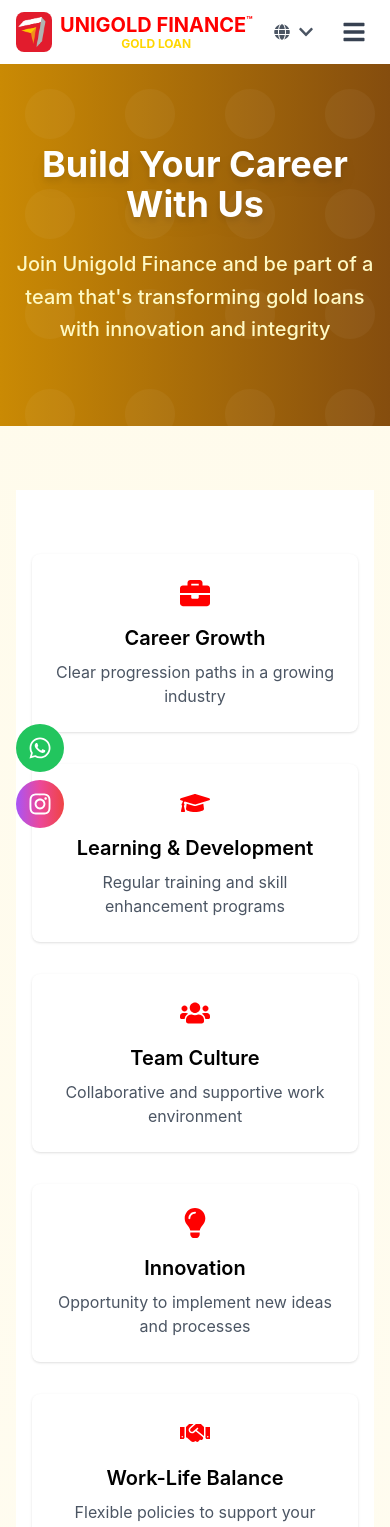
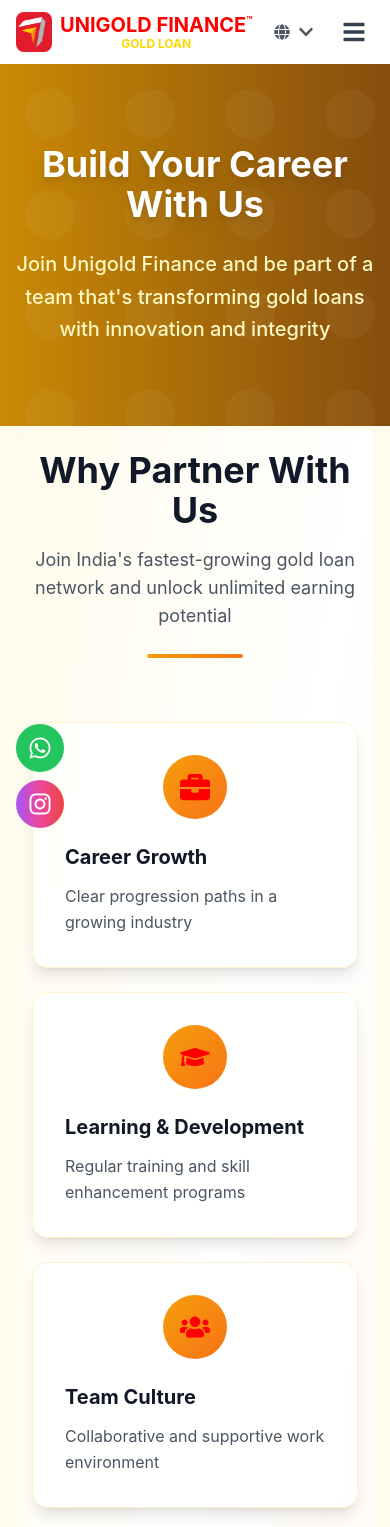
Before and after one commit to bikashsahu28/ugfl, a React (Vite) app: page /career in a window 390 px wide. Shown: the top 1527 px of the page. Built offline with nearby package versions, Linux system fonts and the light colour scheme.

Commit message:
career updated

```diff
--- a/src/pages/Career.jsx
+++ b/src/pages/Career.jsx
@@ -1,107 +1,16 @@
-import { motion } from 'framer-motion';
 import {
   FaGraduationCap,
   FaUsers,
   FaLightbulb,
   FaHandshake
 } from 'react-icons/fa';
-import { Disclosure } from '@headlessui/react';
-import { FaChevronDown, FaBriefcase } from 'react-icons/fa';
+import {  FaBriefcase } from 'react-icons/fa';
 import { ArrowRight, Clock, DollarSign, MapPin } from 'lucide-react';
+
+
+
 function Career() {
-  const container = {
-    hidden: { opacity: 0 },
-    show: {
-      opacity: 1,
-      transition: {
-        staggerChildren: 0.2
-      }
-    }
-  };
 
-  const item = {
-    hidden: { opacity: 0, y: 20 },
-    show: { opacity: 1, y: 0 }
-  };
-
-  const jobOpenings = [
-    {
-      id: 1,
-      title: "Gold Loan Officer",
-      type: "Full-time",
-      location: "Mumbai, Delhi, Bangalore",
-      description: "We're looking for customer-focused individuals to join our gold loan operations team.",
-      responsibilities: [
-        "Evaluate gold items for loan eligibility",
-        "Process loan applications and documentation",
-        "Provide excellent customer service",
-        "Maintain accurate records of transactions"
-      ],
-      requirements: [
-        "Bachelor's degree in any field",
-        "1+ years in banking/financial services (preferred)",
-        "Strong communication skills",
-        "Basic computer proficiency"
-      ]
-    },
-    {
-      id: 2,
-      title: "Gold Valuation Expert",
-      type: "Full-time",
-      location: "Mumbai",
-      description: "Join our team of certified gold valuation professionals.",
-      responsibilities: [
-        "Accurately assess gold purity and weight",
-        "Use specialized equipment for testing",
-        "Maintain valuation records",
-        "Stay updated on gold market trends"
-      ],
-      requirements: [
-        "Certification in gold valuation (required)",
-        "3+ years experience in gold appraisal",
-        "Knowledge of hallmarking standards",
-        "Attention to detail"
-      ]
-    },
-    {
-      id: 3,
-      title: "Branch Manager",
-      type: "Full-time",
-      location: "Multiple Locations",
-      description: "Lead our gold loan branch operations and team.",
-      responsibilities: [
-        "Oversee daily branch operations",
-        "Manage loan portfolio and targets",
-        "Lead and motivate branch staff",
-        "Ensure regulatory compliance"
-      ],
-      requirements: [
-        "5+ years in banking/financial services",
-        "2+ years in managerial role",
-        "Strong leadership skills",
-        "Knowledge of RBI regulations"
-      ]
-    },
-    {
-      id: 4,
-      title: "Digital Marketing Specialist",
-      type: "Full-time",
-      location: "Mumbai (Remote possible)",
-      description: "Drive our online presence and customer acquisition.",
-      responsibilities: [
-        "Develop and execute digital campaigns",
-        "Manage social media channels",
-        "Optimize website for lead generation",
-        "Analyze campaign performance"
-      ],
-      requirements: [
-        "3+ years digital marketing experience",
-        "Proficiency in SEO/SEM",
-        "Experience with analytics tools",
-        "Creative content creation skills"
-      ]
-    }
-  ];
   // ==============================================================================
 const jobs = [
     {
@@ -244,29 +153,6 @@
     }
   ];
 
-  // const [activeTab, setActiveTab] = useState('all');
-  // const [selectedJob, setSelectedJob] = useState(null);
-  // const [isModalOpen, setIsModalOpen] = useState(false);
-  // const [formData, setFormData] = useState({
-  //   name: '',
-  //   email: '',
-  //   phone: '',
-  //   position: '',
-  //   experience: '',
-  //   resume: null
-  // });
-  // const handleJobClick = (job) => {
-  //   setSelectedJob(job);
-  //   setFormData(prev => ({ ...prev, position: job.title }));
-  //   setIsModalOpen(true);
-  // };
-
-  // const departments = ["all", "operations", "sales", "customer-support", "finance"];
-
-
-  // ==============================================================================
-
-
   const benefits = [
     {
       icon: <FaBriefcase size={30} className="text-primary" />,
@@ -317,37 +203,92 @@
     </p>
   </div>
 </div>
-    <div className="max-w-7xl mx-auto px-4 py-16">
+    <div className="max-w-7xl mx-auto px-4 py-1">
  {/* Benefits */}
-<section className="why-join py-16 bg-white">
-<div className="max-w-7xl mx-auto px-4">
-<div className="grid md:grid-cols-3 gap-8">
+
+<section className="why-join py-5 bg-gradient-to-br from-amber-50 via-white to-orange-50 overflow-hidden">
+  {/* Background decorative elements */}
+
+  <div className="max-w-7xl mx-auto px-4 sm:px-6 relative">
+    {/* Section Header */}
+    <div className="text-center mb-16">
+      <h2 className="text-4xl md:text-5xl font-bold text-gray-900 mb-4">
+        Why Partner With Us
+      </h2>
+      <p className="text-lg text-gray-600 max-w-2xl mx-auto">
+        Join India's fastest-growing gold loan network and unlock unlimited earning potential
+      </p>
+      <div className="w-24 h-1 bg-gradient-to-r from-amber-500 to-orange-500 mx-auto mt-6 rounded-full"></div>
+    </div>
+
+    {/* Benefits Grid */}
+    <div className="grid md:grid-cols-2 lg:grid-cols-4 gap-6">
+      {/* Existing Benefits */}
       {benefits.map((benefit, index) => (
         <div
-className="benefit-card text-center p-6 rounded-lg shadow hover:shadow-lg transition-shadow h-full bg-white"
           key={index}
+          className="benefit-card group relative bg-white/80 backdrop-blur-sm rounded-2xl p-8 shadow-lg hover:shadow-2xl transition-all duration-500 hover:-translate-y-2 border border-amber-100"
         >
-<div className="benefit-icon mb-4 flex justify-center">
+          <div className="relative z-10">
+            <div className="benefit-icon mb-6 flex justify-center">
+              <div className="w-16 h-16 rounded-full bg-gradient-to-br from-amber-500 to-orange-500 flex items-center justify-center transform group-hover:scale-110 transition-transform duration-500">
                 {benefit.icon}
               </div>
-<h4 className="text-xl font-semibold mb-2">{benefit.title}</h4>
-<p className="text-gray-600">{benefit.description}</p>
+            </div>
+
+            <h4 className="text-xl font-bold text-gray-900 mb-3">
+              {benefit.title}
+            </h4>
+
+            <p className="text-gray-600 leading-relaxed">
+              {benefit.description}
+            </p>
+          </div>
+
+          {/* Hover effect border */}
+          <div className="absolute inset-0 rounded-2xl border-2 border-amber-500/0 group-hover:border-amber-500/30 transition-all duration-500"></div>
         </div>
       ))}
-      {/* Extra Benefit: Compensation */}
-      <div className="benefit-card text-center p-6 rounded-lg shadow hover:shadow-lg transition-shadow h-full bg-white">
-        <div className="benefit-icon mb-4">
-          <div className="text-primary text-3xl font-bold">₹</div>
+
+      {/* Compensation Card - Premium Style */}
+      <div className="benefit-card group relative bg-gradient-to-br from-amber-500 to-orange-500 rounded-2xl p-8 shadow-xl hover:shadow-2xl transition-all duration-500 hover:-translate-y-2">
+        <div className="absolute inset-0 bg-gradient-to-tl from-amber-600 to-orange-600 rounded-2xl opacity-0 group-hover:opacity-100 transition-opacity duration-500"></div>
+
+        <div className="relative z-10 text-white">
+          <div className="benefit-icon mb-6 flex justify-center">
+            <div className="w-16 h-16 rounded-full bg-white/20 backdrop-blur-sm flex items-center justify-center transform group-hover:scale-110 transition-transform duration-500">
+              <span className="text-3xl font-bold">₹</span>
             </div>
-        <h4 className="text-xl font-semibold mb-2">Competitive Compensation</h4>
-        <p className="text-gray-600">Attractive salary packages with performance incentives</p>
           </div>
+
+          <h4 className="text-xl font-bold mb-3">
+            Competitive Compensation
+          </h4>
+
+          <p className="text-white/90 leading-relaxed">
+            Attractive salary packages with performance incentives
+          </p>
+        </div>
+
+        {/* Premium badge */}
+        <div className="absolute -top-3 -right-3 bg-white text-amber-600 px-3 py-1 rounded-full text-xs font-bold shadow-lg transform group-hover:scale-110 transition-transform duration-500">
+          BEST IN INDUSTRY
+        </div>
+      </div>
+    </div>
+
+    {/* CTA Section */}
+    <div className="text-center mt-16">
+      <button className="bg-gradient-to-r from-amber-500 to-orange-500 hover:from-amber-600 hover:to-orange-600 text-white font-bold py-4 px-8 rounded-full shadow-lg hover:shadow-xl transform hover:scale-105 transition-all duration-300">
+        Start Earning Today
+      </button>
     </div>
   </div>
 </section>
 
 
-<section id="jobs" className="py-20 bg-gradient-to-b from-white to-red-50">
+{/* current openings  */}
+<section id="jobs" className="py-20 bg-gradient-to-b from-white to-white-50">
         <div className="max-w-7xl mx-auto px-4 sm:px-6 lg:px-8">
           <div className="text-center mb-12">
             <h3 className="text-3xl font-bold text-gray-900 mb-4">Current Openings</h3>
@@ -406,133 +347,7 @@
         </div>
       </section>
 
-<div className="w-full bg-gray-100 py-16">
-  <motion.div
-    variants={container}
-    initial="hidden"
-    animate="show"
-    className="max-w-6xl mx-auto px-4"
-  >
-    <div className="text-center mb-12">
-      <h2 className="text-4xl font-bold mb-4">Current Openings</h2>
-      <p className="text-lg text-gray-600">
-        Explore opportunities to join our growing team across India
-      </p>
-    </div>
 
-    <div className="space-y-6">
-      {jobOpenings.map((job, index) => (
-        <Disclosure key={job.id}>
-          {({ open }) => (
-            <motion.div
-              variants={item}
-              className="bg-white rounded-lg shadow-lg transition-shadow"
-            >
-              <Disclosure.Button className="w-full px-6 py-5 flex justify-between items-center text-left text-xl font-semibold">
-                <div className="flex items-center gap-3">
-                  <FaBriefcase className="text-primary text-2xl" />
-                  <span>{job.title}</span>
-                </div>
-                <FaChevronDown
-                  className={`text-gray-500 transform transition-transform ${
-                    open ? 'rotate-180' : ''
-                  }`}
-                />
-              </Disclosure.Button>
-
-              <Disclosure.Panel className="px-6 pb-6 text-gray-700 text-base">
-                <p className="mb-4">{job.description}</p>
-                <div className="grid md:grid-cols-2 gap-6 mb-4">
-                  <div>
-                    <h6 className="font-semibold mb-2 text-lg">Responsibilities:</h6>
-                    <ul className="list-disc list-inside">
-                      {job.responsibilities.map((item, i) => (
-                        <li key={i}>{item}</li>
-                      ))}
-                    </ul>
-                  </div>
-                  <div>
-                    <h6 className="font-semibold mb-2 text-lg">Requirements:</h6>
-                    <ul className="list-disc list-inside">
-                      {job.requirements.map((item, i) => (
-                        <li key={i}>{item}</li>
-                      ))}
-                    </ul>
-                  </div>
-                </div>
-                <div className="text-center">
-                  <a
-                    href={`/apply?position=${encodeURIComponent(job.title)}`}
-                    className="inline-block px-8 py-3 mt-4 text-white bg-primary hover:bg-primary-dark rounded-lg text-base font-medium"
-                  >
-                    Apply Now
-                  </a>
-                </div>
-              </Disclosure.Panel>
-            </motion.div>
-          )}
-        </Disclosure>
-      ))}
-
-      <div className="text-center mt-12">
-        <p className="mb-4 text-lg font-medium">Don't see your perfect role?</p>
-        <a
-          href="/contact"
-          className="inline-block px-8 py-3 border border-primary text-primary hover:bg-primary hover:text-white rounded-lg font-medium"
-        >
-          Contact Us About Future Opportunities
-        </a>
-      </div>
-    </div>
-  </motion.div>
-</div>
- {/* Culture Section */}
-{/* <section class="culture-section py-5 bg-light">
-  <div class="container">
-    <div class="row align-items-center">
-
-      <div class="col-lg-6 mb-4 mb-lg-0">
-        <img
-          src="/images/careers/team-culture.jpg"
-          alt="Our Team Culture"
-          class="img-fluid rounded-3 shadow-sm"
-        />
-      </div>
-      <div class="col-lg-6">
-        <h2 class="fw-bold mb-4 text-primary">Our Work Culture</h2>
-        <p class="lead text-dark mb-3">
-          At Unigold Finance, we believe our people are our greatest asset.
-        </p>
-        <p class="text-muted mb-4">
-          We foster a workplace that values collaboration, innovation, and mutual respect. Here's what makes our culture special:
-        </p>
-        <ul class="list-unstyled">
-          <li class="d-flex align-items-start mb-3">
-            <i class="bi bi-people-fill text-primary me-2 fs-5"></i>
-            <span>Regular team-building activities and events</span>
-          </li>
-          <li class="d-flex align-items-start mb-3">
-            <i class="bi bi-chat-dots-fill text-primary me-2 fs-5"></i>
-            <span>Open communication channels with leadership</span>
-          </li>
-          <li class="d-flex align-items-start mb-3">
-            <i class="bi bi-lightbulb-fill text-primary me-2 fs-5"></i>
-            <span>Opportunities to contribute ideas and solutions</span>
-          </li>
-          <li class="d-flex align-items-start mb-3">
-            <i class="bi bi-award-fill text-primary me-2 fs-5"></i>
-            <span>Recognition programs for outstanding performance</span>
-          </li>
-          <li class="d-flex align-items-start mb-3">
-            <i class="bi bi-globe-asia-australia text-primary me-2 fs-5"></i>
-            <span>Community involvement and outreach initiatives</span>
-          </li>
-        </ul>
-      </div>
-
-    </div>
-  </div>
-</section> */}
 {/* Culture Section */}
 <section className="culture-section py-16 bg-white">
   <div className="max-w-7xl mx-auto px-4">
```
Lines whose indentation alone changed are shown as unchanged.
